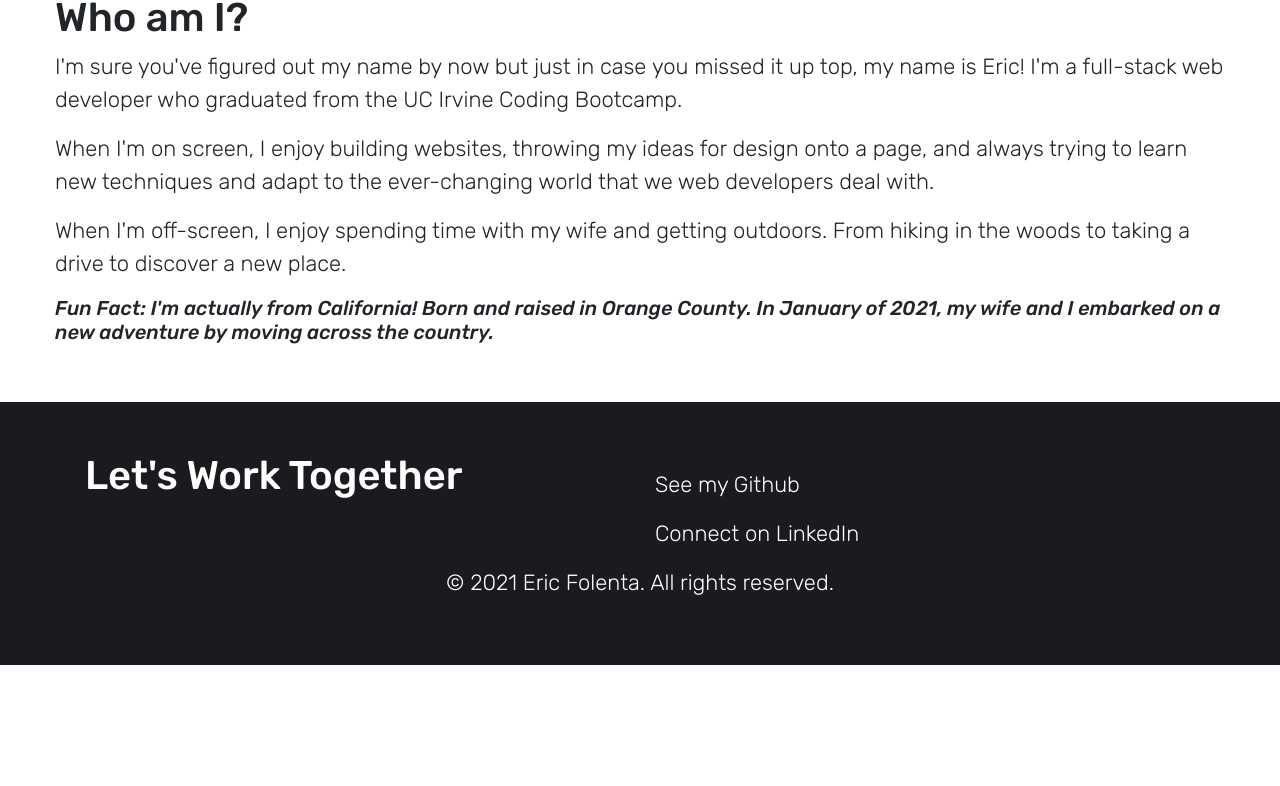
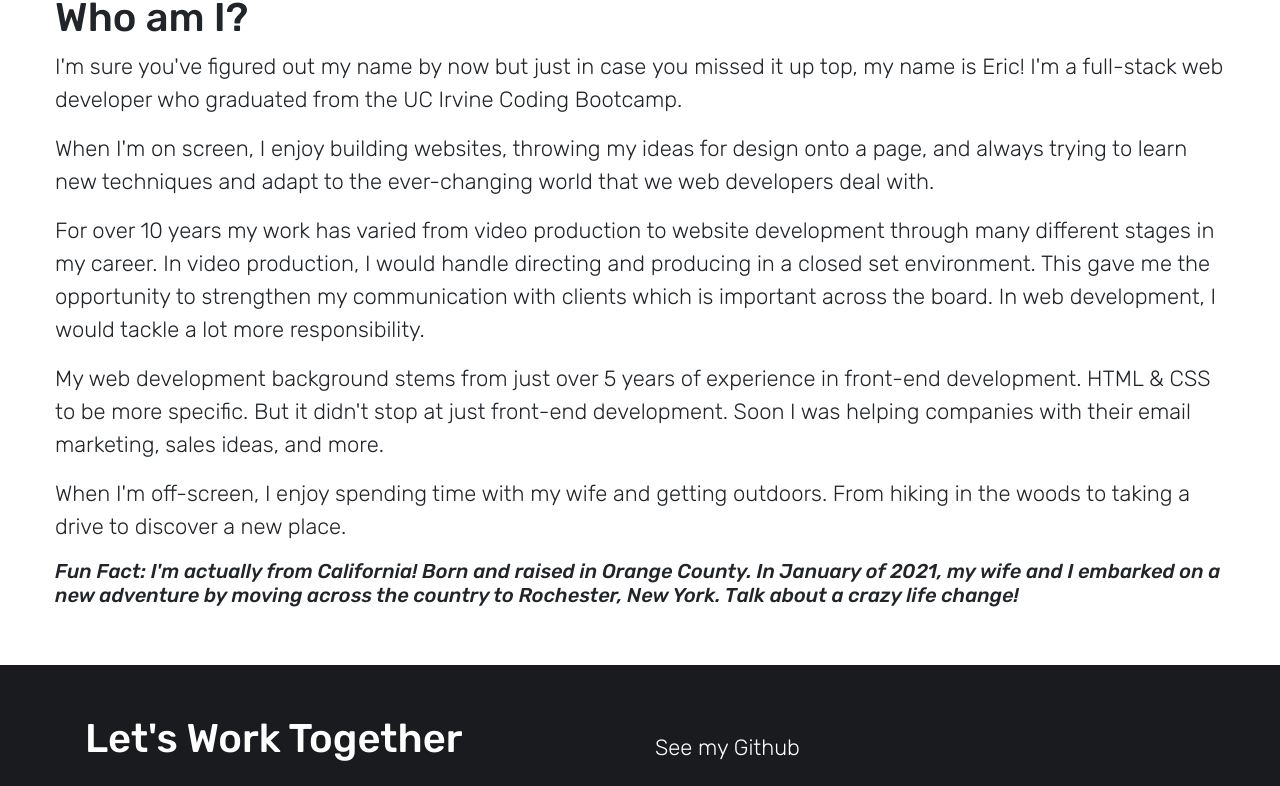
Before and after one commit to efolenta/20-react-portfolio, a React (Create React App) app: page /about in a window 1280 px wide. Shown: the part 624-1410 px from the top of the page. Before the commit the page ends 1289 px from the top, so only its background shows below. Built offline with nearby package versions, Linux system fonts and the light colour scheme.

Commit message:
Added more content

```diff
--- a/src/pages/About.js
+++ b/src/pages/About.js
@@ -27,8 +27,10 @@ function AboutPage() {
                 <h1>Who am I?</h1>
                 <p>I'm sure you've figured out my name by now but just in case you missed it up top, my name is Eric! I'm a full-stack web developer who graduated from the UC Irvine Coding Bootcamp.</p>
                 <p>When I'm on screen, I enjoy building websites, throwing my ideas for design onto a page, and always trying to learn new techniques and adapt to the ever-changing world that we web developers deal with.</p>
+                <p>For over 10 years my work has varied from video production to website development through many different stages in my career. In video production, I would handle directing and producing in a closed set environment. This gave me the opportunity to strengthen my communication with clients which is important across the board. In web development, I would tackle a lot more responsibility.</p>
+                <p>My web development background stems from just over 5 years of experience in front-end development. HTML &amp; CSS to be more specific. But it didn't stop at just front-end development. Soon I was helping companies with their email marketing, sales ideas, and more.</p>
                 <p>When I'm off-screen, I enjoy spending time with my wife and getting outdoors. From hiking in the woods to taking a drive to discover a new place.</p>
-                <h5 style={{fontStyle: 'italic'}}>Fun Fact: I'm actually from California! Born and raised in Orange County. In January of 2021, my wife and I embarked on a new adventure by moving across the country.</h5>
+                <h5 style={{fontStyle: 'italic'}}>Fun Fact: I'm actually from California! Born and raised in Orange County. In January of 2021, my wife and I embarked on a new adventure by moving across the country to Rochester, New York. Talk about a crazy life change!</h5>
             </div>
         </Row>
       </Container>
```
